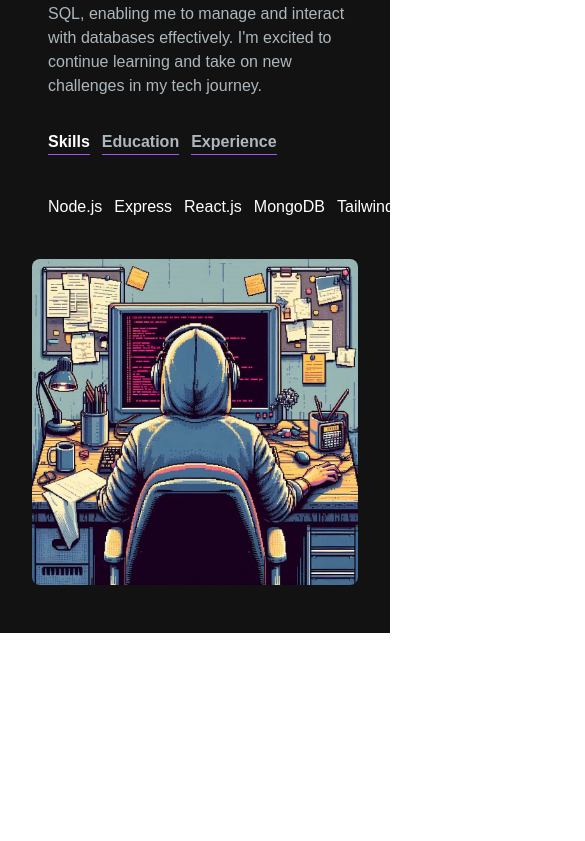
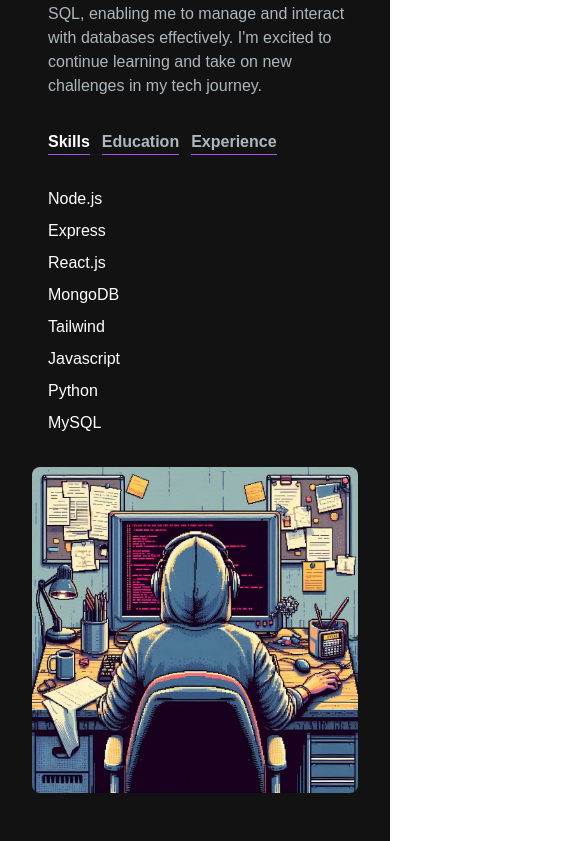
Before and after one commit to biswaisop/portFolio, a Next.js app: page / in a window 390 px wide. Shown: the part 1176-2017 px from the top of the page, 585 px wide, since content can reach past the window. Before the commit the page ends 1809 px from the top, so only its background shows below. Built offline with nearby package versions, Linux system fonts and the light colour scheme.

Commit message:
scrollfix

```diff
--- a/app/Componrnts/about/AboutSection.js
+++ b/app/Componrnts/about/AboutSection.js
@@ -12,7 +12,7 @@ const AboutSection = () => {
       title: "Skills",
       id: "skills",
       content: (
-        <ul className="flex gap-3">
+        <ul className="md:flex gap-3">
           <li className="my-2">Node.js</li>
           <li className="my-2">Express</li>
           <li className="my-2">React.js</li>
```
